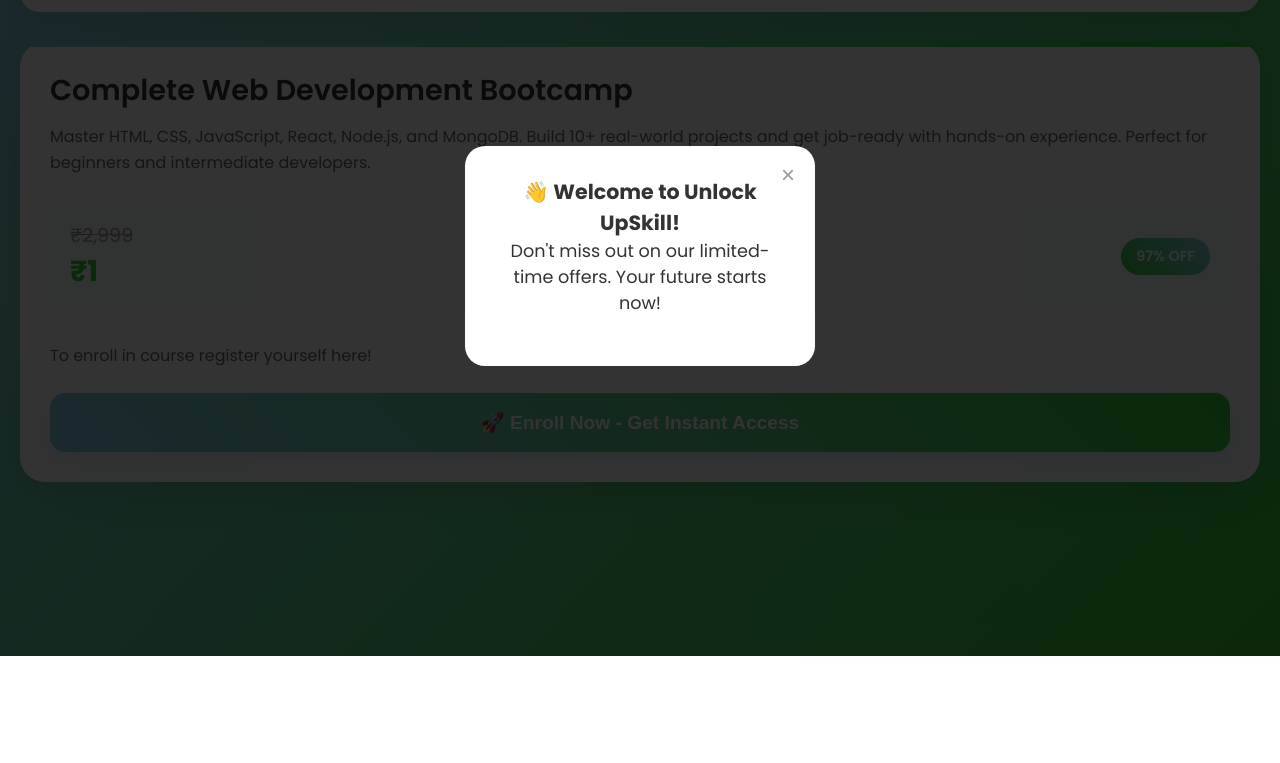
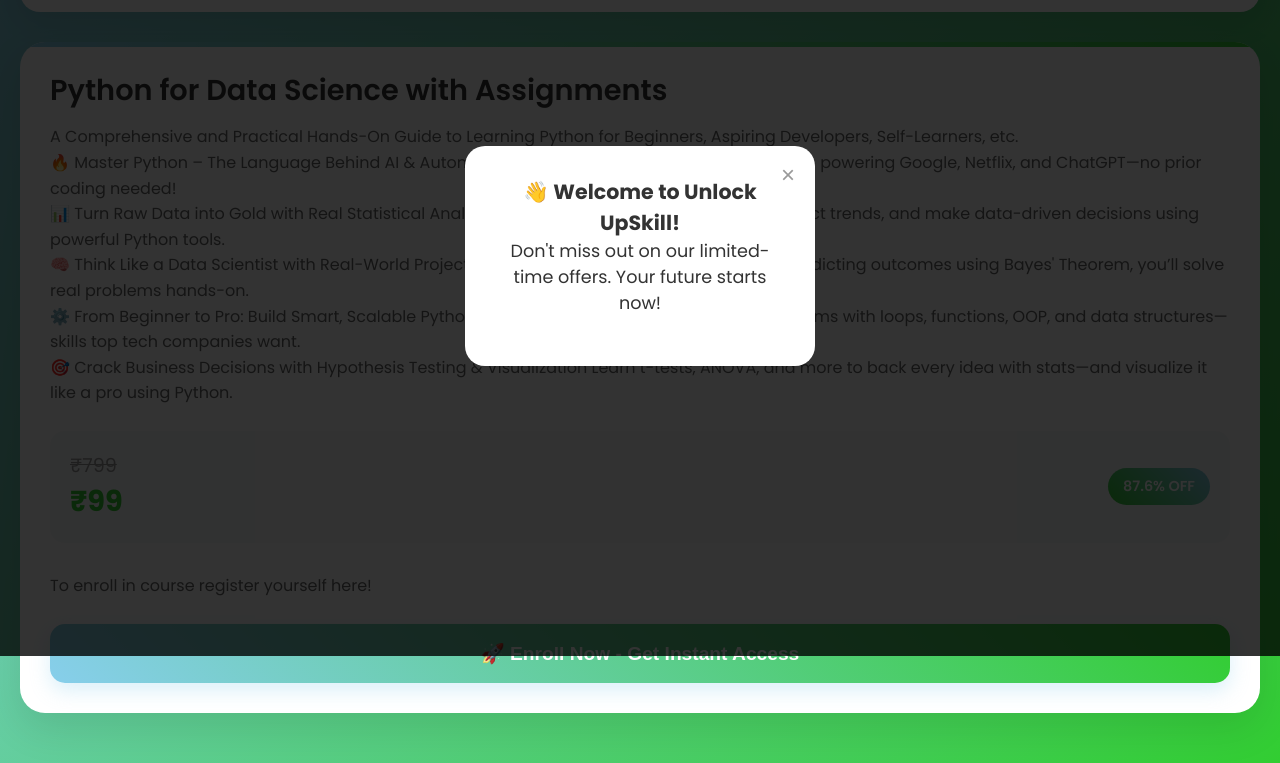
Before and after one commit to rit2003/UnlockUpskill-, a website: page public/index.html in a window 1280 px wide. Shown: the part 144-907 px from the top of the page. Before the commit the page ends 800 px from the top, so only its background shows below. Drawn offline with Linux system fonts and the light colour scheme.

Commit message:
Update index.html

```diff
--- a/public/index.html
+++ b/public/index.html
@@ -1,37 +1,43 @@
 <!DOCTYPE html>
 <html lang="en">
+
 <head>
     <meta charset="UTF-8">
     <meta name="viewport" content="width=device-width, initial-scale=1.0">
     <title>Unlock UpSkill - Get Premium Courses for Less</title>
     <script src="https://checkout.razorpay.com/v1/checkout.js"></script>
     <link rel="icon" type="image/png" href="favicon.png">
-  <link href="https://fonts.googleapis.com/css2?family=Poppins:wght@300;400;500;600;700&display=swap" rel="stylesheet">
+    <link href="https://fonts.googleapis.com/css2?family=Poppins:wght@300;400;500;600;700&display=swap"
+        rel="stylesheet">
     <style>
         * {
             margin: 0;
             padding: 0;
             box-sizing: border-box;
         }
+
         body {
             font-family: 'Poppins', sans-serif;
             background: linear-gradient(135deg, #87CEEB 0%, #32CD32 100%);
             min-height: 100vh;
             color: #333;
         }
+
         .container {
             max-width: 100%;
             margin: 0 auto;
             padding: 20px;
         }
+
         .header {
             text-align: center;
             margin-bottom: 30px;
             background: white;
             padding: 20px;
             border-radius: 20px;
-          box-shadow: 0 10px 30px rgba(0,0,0,0.1);
+            box-shadow: 0 10px 30px rgba(0, 0, 0, 0.1);
         }
+
         .logo {
             font-size: 2.5em;
             font-weight: 700;
@@ -41,20 +47,23 @@
             background-clip: text;
             margin-bottom: 10px;
         }
+
         .tagline {
             font-size: 1.1em;
             color: #666;
             font-weight: 400;
         }
+
         .course-card {
             background: white;
             border-radius: 25px;
             padding: 30px;
             margin-bottom: 30px;
-          box-shadow: 0 15px 40px rgba(0,0,0,0.1);
+            box-shadow: 0 15px 40px rgba(0, 0, 0, 0.1);
             position: relative;
             overflow: hidden;
         }
+
         .course-card::before {
             content: '';
             position: absolute;
@@ -64,6 +73,7 @@
             height: 5px;
             background: linear-gradient(90deg, #87CEEB, #32CD32);
         }
+
         .course-title {
             font-size: 1.8em;
             font-weight: 600;
@@ -71,12 +81,14 @@
             margin-bottom: 15px;
             line-height: 1.3;
         }
+
         .course-description {
             font-size: 1em;
             color: #666;
             line-height: 1.6;
             margin-bottom: 25px;
         }
+
         .registration-description {
             font-size: 1em;
             color: #666;
@@ -86,6 +98,7 @@
             position: relative;
             overflow: hidden;
         }
+
         .price-section {
             display: flex;
             align-items: center;
@@ -95,16 +108,19 @@
             background: #f8f9fa;
             border-radius: 15px;
         }
+
         .original-price {
             font-size: 1.2em;
             text-decoration: line-through;
             color: #999;
         }
+
         .discounted-price {
             font-size: 1.8em;
             font-weight: 700;
             color: #32CD32;
         }
+
         .discount-badge {
             background: linear-gradient(45deg, #32CD32, #87CEEB);
             color: white;
@@ -113,6 +129,7 @@
             font-size: 0.9em;
             font-weight: 600;
         }
+
         .enroll-btn {
             width: 100%;
             padding: 18px;
@@ -126,10 +143,12 @@
             transition: all 0.3s ease;
             box-shadow: 0 8px 20px rgba(135, 206, 235, 0.3);
         }
+
         .enroll-btn:hover {
             transform: translateY(-2px);
             box-shadow: 0 12px 30px rgba(135, 206, 235, 0.4);
         }
+
         .auth-modal {
             display: none;
             position: fixed;
@@ -137,12 +156,13 @@
             left: 0;
             width: 100%;
             height: 100%;
-          background: rgba(0,0,0,0.5);
+            background: rgba(0, 0, 0, 0.5);
             z-index: 1000;
             align-items: center;
             justify-content: center;
             padding: 20px;
         }
+
         .auth-container {
             background: white;
             border-radius: 25px;
@@ -151,6 +171,7 @@
             width: 100%;
             position: relative;
         }
+
         .close-btn {
             position: absolute;
             top: 15px;
@@ -161,6 +182,7 @@
             cursor: pointer;
             color: #999;
         }
+
         .auth-title {
             font-size: 1.8em;
             font-weight: 600;
@@ -168,15 +190,18 @@
             margin-bottom: 30px;
             color: #333;
         }
+
         .form-group {
             margin-bottom: 20px;
         }
+
         .form-group label {
             display: block;
             margin-bottom: 8px;
             font-weight: 500;
             color: #555;
         }
+
         .form-group input {
             width: 100%;
             padding: 15px;
@@ -185,18 +210,22 @@
             font-size: 1em;
             transition: border-color 0.3s ease;
         }
+
         .form-group input:focus {
             outline: none;
             border-color: #87CEEB;
         }
+
         .password-warning {
             font-size: 0.8em;
             color: #888;
             margin-top: 5px;
         }
+
         .password-container {
             position: relative;
         }
+
         .password-toggle {
             position: absolute;
             right: 15px;
@@ -204,10 +233,12 @@
             transform: translateY(-50%);
             background: none;
             border: none;
-          font-size: 1em; /* Adjusted for better visibility */
+            font-size: 1em;
+            /* Adjusted for better visibility */
             cursor: pointer;
             color: #666;
         }
+
         .auth-btn {
             width: 100%;
             padding: 15px;
@@ -220,26 +251,31 @@
             cursor: pointer;
             margin-bottom: 20px;
         }
+
         .auth-btn:disabled {
             opacity: 0.6;
             cursor: not-allowed;
         }
+
         .auth-switch {
             text-align: center;
             color: #666;
         }
+
         .auth-switch a {
             color: #87CEEB;
             text-decoration: none;
             font-weight: 500;
         }
+
         .payment-section {
             background: white;
             border-radius: 25px;
             padding: 30px;
             margin-bottom: 30px;
-          box-shadow: 0 15px 40px rgba(0,0,0,0.1);
+            box-shadow: 0 15px 40px rgba(0, 0, 0, 0.1);
         }
+
         .payment-title {
             font-size: 1.6em;
             font-weight: 600;
@@ -247,17 +283,20 @@
             margin-bottom: 20px;
             color: #333;
         }
+
         .payment-details {
             background: #f8f9fa;
             padding: 20px;
             border-radius: 15px;
             margin-bottom: 30px;
         }
+
         .payment-row {
             display: flex;
             justify-content: space-between;
             margin-bottom: 10px;
         }
+
         .payment-row.total {
             font-weight: 600;
             font-size: 1.2em;
@@ -265,6 +304,7 @@
             border-top: 2px solid #e0e0e0;
             padding-top: 10px;
         }
+
         .payment-btn {
             width: 100%;
             padding: 18px;
@@ -277,10 +317,12 @@
             cursor: pointer;
             transition: all 0.3s ease;
         }
+
         .payment-btn:disabled {
             opacity: 0.6;
             cursor: not-allowed;
         }
+
         .ad-overlay {
             display: none;
             position: fixed;
@@ -288,11 +330,12 @@
             left: 0;
             width: 100%;
             height: 100%;
-          background: rgba(0,0,0,0.8);
+            background: rgba(0, 0, 0, 0.8);
             z-index: 2000;
             align-items: center;
             justify-content: center;
         }
+
         .ad-container {
             background: white;
             border-radius: 20px;
@@ -302,6 +345,7 @@
             text-align: center;
             position: relative;
         }
+
         .ad-timer {
             position: absolute;
             top: 15px;
@@ -313,11 +357,13 @@
             font-size: 0.9em;
             font-weight: 600;
         }
+
         .ad-content {
             font-size: 1.1em;
             margin-bottom: 20px;
             color: #333;
         }
+
         .skip-btn {
             background: #87CEEB;
             color: white;
@@ -329,23 +375,27 @@
             opacity: 0.5;
             pointer-events: none;
         }
+
         .skip-btn.active {
             opacity: 1;
             pointer-events: all;
         }
+
         .coupon-section {
             background: white;
             border-radius: 25px;
             padding: 30px;
             margin-bottom: 30px;
-          box-shadow: 0 15px 40px rgba(0,0,0,0.1);
+            box-shadow: 0 15px 40px rgba(0, 0, 0, 0.1);
             text-align: center;
         }
+
         .success-icon {
             font-size: 3em;
             color: #32CD32;
             margin-bottom: 20px;
         }
+
         .coupon-code {
             background: #f8f9fa;
             padding: 20px;
@@ -353,12 +403,14 @@
             margin: 20px 0;
             border: 2px dashed #87CEEB;
         }
+
         .coupon-text {
             font-size: 1.8em;
             font-weight: 700;
             color: #333;
             letter-spacing: 2px;
         }
+
         .copy-btn {
             background: linear-gradient(45deg, #87CEEB, #32CD32);
             color: white;
@@ -371,6 +423,7 @@
             margin: 20px 0;
             transition: all 0.3s ease;
         }
+
         .redirect-btn {
             background: linear-gradient(45deg, #32CD32, #87CEEB);
             color: white;
@@ -382,6 +435,7 @@
             cursor: pointer;
             transition: all 0.3s ease;
         }
+
         .success-popup {
             display: none;
             position: fixed;
@@ -389,11 +443,12 @@
             left: 0;
             width: 100%;
             height: 100%;
-          background: rgba(0,0,0,0.5);
+            background: rgba(0, 0, 0, 0.5);
             z-index: 3000;
             align-items: center;
             justify-content: center;
         }
+
         .success-content {
             background: white;
             border-radius: 25px;
@@ -402,33 +457,41 @@
             max-width: 350px;
             width: 90%;
         }
+
         .hidden {
             display: none !important;
         }
+
         .error-message {
             color: #dc3545;
             font-size: 0.9em;
             margin-top: 5px;
         }
+
         @media (max-width: 480px) {
             .container {
                 padding: 15px;
             }
+
             .logo {
                 font-size: 2em;
             }
+
             .course-card {
                 padding: 20px;
             }
+
             .course-title {
                 font-size: 1.5em;
             }
+
             .auth-container {
                 padding: 30px 20px;
             }
         }
     </style>
 </head>
+
 <body>
     <div class="container">
         <div class="header">
@@ -437,17 +500,35 @@
         </div>
 
         <div class="course-card" id="courseSection">
-          <h2 class="course-title" id="courseTitle">Complete Web Development Bootcamp</h2>
+            <h2 class="course-title" id="courseTitle">Python for Data Science with Assignments</h2>
             <p class="course-description" id="courseDescription">
-              Master HTML, CSS, JavaScript, React, Node.js, and MongoDB. Build 10+ real-world projects and get job-ready with hands-on experience. Perfect for beginners and intermediate developers.
+                A Comprehensive and Practical Hands-On Guide to Learning Python for Beginners, Aspiring Developers,
+                Self-Learners, etc.<br>
+                🔥 Master Python – The Language Behind AI & Automation
+                Learn the most in-demand language powering Google, Netflix, and ChatGPT—no prior coding needed!<br>
+
+                📊 Turn Raw Data into Gold with Real Statistical Analysis
+                Discover how to uncover insights, predict trends, and make data-driven decisions using powerful Python
+                tools.<br>
+
+                🧠 Think Like a Data Scientist with Real-World Projects
+                From analyzing customer behavior to predicting outcomes using Bayes' Theorem, you’ll solve real problems
+                hands-on.<br>
+
+                ⚙️ From Beginner to Pro: Build Smart, Scalable Python Code
+                Learn to write clean, efficient programs with loops, functions, OOP, and data structures—skills top tech
+                companies want.<br>
+
+                🎯 Crack Business Decisions with Hypothesis Testing & Visualization
+                Learn t-tests, ANOVA, and more to back every idea with stats—and visualize it like a pro using Python.
             </p>
 
             <div class="price-section">
                 <div>
-                  <div class="original-price">₹2,999</div>
-                  <div class="discounted-price">₹1</div>
+                    <div class="original-price">₹799</div>
+                    <div class="discounted-price">₹99</div>
                 </div>
-              <div class="discount-badge">97% OFF</div>
+                <div class="discount-badge">87.6% OFF</div>
             </div>
             <p class="registration-description">
                 To enroll in course register yourself here!
@@ -462,19 +543,19 @@
             <div class="payment-details">
                 <div class="payment-row">
                     <span>Course Fee:</span>
-                  <span>₹1</span>
+                    <span>₹99</span>
                 </div>
                 <div class="payment-row">
                     <span>Processing Fee:</span>
-                  <span>₹0</span>
+                    <span>₹1</span>
                 </div>
                 <div class="payment-row total">
                     <span>Total:</span>
-                  <span>₹1</span>
+                    <span>₹100</span>
                 </div>
             </div>
             <button class="payment-btn" onclick="processPayment()" id="paymentButton">
-              💳 Pay ₹1 & Get Course Access
+                💳 Pay ₹100 & Get Course Access
             </button>
         </div>
 
@@ -484,7 +565,7 @@
             <p>Your exclusive coupon code is ready:</p>
 
             <div class="coupon-code">
-              <div class="coupon-text" id="couponCode">UPSKILL50</div>
+                <div class="coupon-text" id="couponCode">2100A76E19E9C7CE1F9A</div>
             </div>
 
             <button class="copy-btn" onclick="copyCoupon()">
@@ -513,7 +594,8 @@
                         <label>Password</label>
                         <div class="password-container">
                             <input type="password" id="loginPassword" required>
-                          <button type="button" class="password-toggle" onclick="togglePassword('loginPassword')">👁</button>
+                            <button type="button" class="password-toggle"
+                                onclick="togglePassword('loginPassword')">👁</button>
                         </div>
                         <div class="error-message" id="loginPasswordError"></div>
                     </div>
@@ -540,8 +622,10 @@
                     <div class="form-group">
                         <label>Password</label>
                         <div class="password-container">
-                          <input type="password" id="signupPassword" required minlength="8" onkeyup="validatePassword()">
-                          <button type="button" class="password-toggle" onclick="togglePassword('signupPassword')">👁</button>
+                            <input type="password" id="signupPassword" required minlength="8"
+                                onkeyup="validatePassword()">
+                            <button type="button" class="password-toggle"
+                                onclick="togglePassword('signupPassword')">👁</button>
                         </div>
                         <p class="password-warning" id="passwordWarning"></p>
                         <div class="error-message" id="signupPasswordError"></div>
@@ -581,31 +665,27 @@
     </div>
 
     <script>
-  // --- CONFIG & DATA STORE --- //
         const API_URL = ''; // An empty string makes requests to the same origin
-  const RAZORPAY_KEY_ID = 'rzp_live_nrMCL3W2tjJYqj'; // Replace with your actual PUBLIC Razorpay Key ID
+        const RAZORPAY_KEY_ID = 'rzp_live_nrMCL3W2tjJYqj'; // PUBLIC Razorpay Key ID
 
         let state = {
             token: localStorage.getItem('token') || null,
             user: null,
             razorpayOrderId: null,
         };
-
+// --------------------------------change----------------------------------------
         // Course data
         const courseData = {
-      title: "Complete Web Development Bootcamp",
-      description: "Master HTML, CSS, JavaScript, React, Node.js, and MongoDB...",
-      couponCode: "UPSKILL50",
-      redirectUrl: "https://www.udemy.com/course/the-complete-web-development-bootcamp/",
-      amount: 1 // Total amount in INR
+            title: "Python for Data Science with Assignments",
+            description: "A Comprehensive and Practical Hands-On Guide to Learning Python for Beginners, Aspiring Developers, Self-Learners, etc.",
+            couponCode: "2100A76E19E9C7CE1F9A",
+            redirectUrl: "https://www.udemy.com/course/python-for-beginners-learn-fundamentals-and-build-projects/?couponCode=2100A76E19E9C7CE1F9A",
+            amount: 100 // Total amount in INR
         };
 
-  // --- INITIALIZATION --- //
         document.addEventListener('DOMContentLoaded', () => {
             document.getElementById('initialAdOverlay').style.display = 'flex';
             if (state.token) {
-          // If user has a token, you might want to verify it or directly show the payment section
-          // For simplicity, we'll just keep them "logged in" on the frontend
                 console.log("User has a token, ready to proceed.");
             }
         });
@@ -903,4 +983,5 @@
     </script>
     <script src="https://checkout.razorpay.com/v1/checkout.js"></script>
 </body>
+
 </html>
```
Lines whose indentation alone changed are shown as unchanged.
